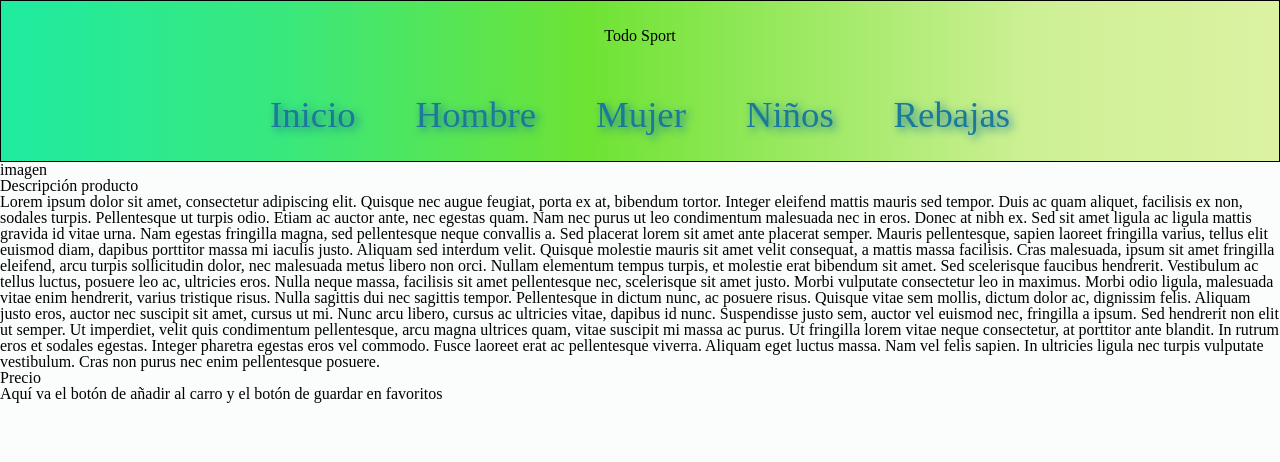
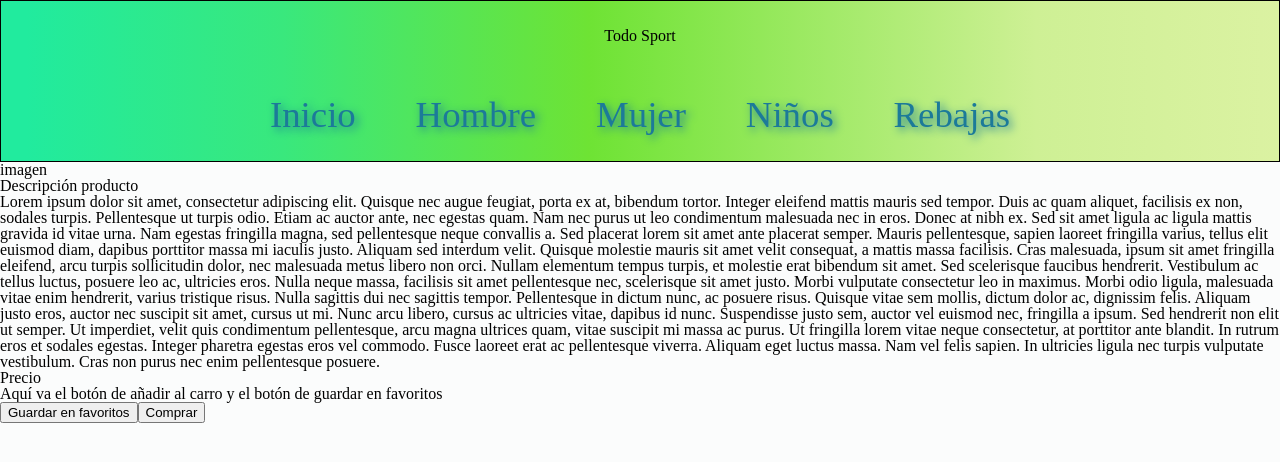
Before and after one commit to Rafadev357/portal-ventas, a React (Vite) app: page /producto in a window 1280 px wide. Shown: the top 462 px of the page. Built offline with nearby package versions, Linux system fonts and the light colour scheme.

Commit message:
Eliminado import ProductosFiltrados y añadidos botones de guardar y comprar en el componente LayoutProduct.jsx

```diff
--- a/src/components/layout/LayoutProduct.jsx
+++ b/src/components/layout/LayoutProduct.jsx
@@ -38,6 +38,8 @@ export const LayoutProduct = () => {
           </div>
           <div>
             <p>Aquí va el botón de añadir al carro y el botón de guardar en favoritos</p>
+            <button>Guardar en favoritos</button>
+            <button>Comprar</button>
           </div>
         </section>
       </main>
--- a/src/components/layout/Personas.jsx
+++ b/src/components/layout/Personas.jsx
@@ -3,7 +3,6 @@ import { Productos } from '../products/Productos';
 import { useLocation, useNavigate } from 'react-router-dom';
 import { TarjetaProductos } from '../products/TarjetaProductos';
 import { FiltroProductos } from '../forms/FiltroProductos';
-import { ProductosFiltrados } from '../products/ProductosFiltrados';
 
 export const Personas = () => {
         /**
```
